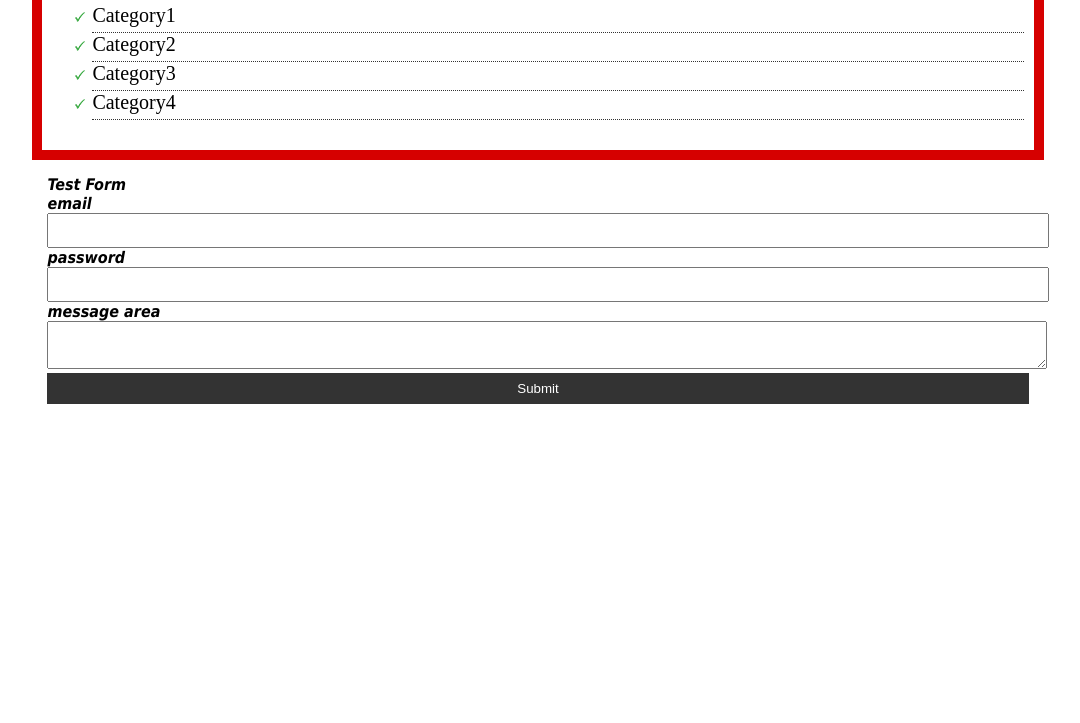
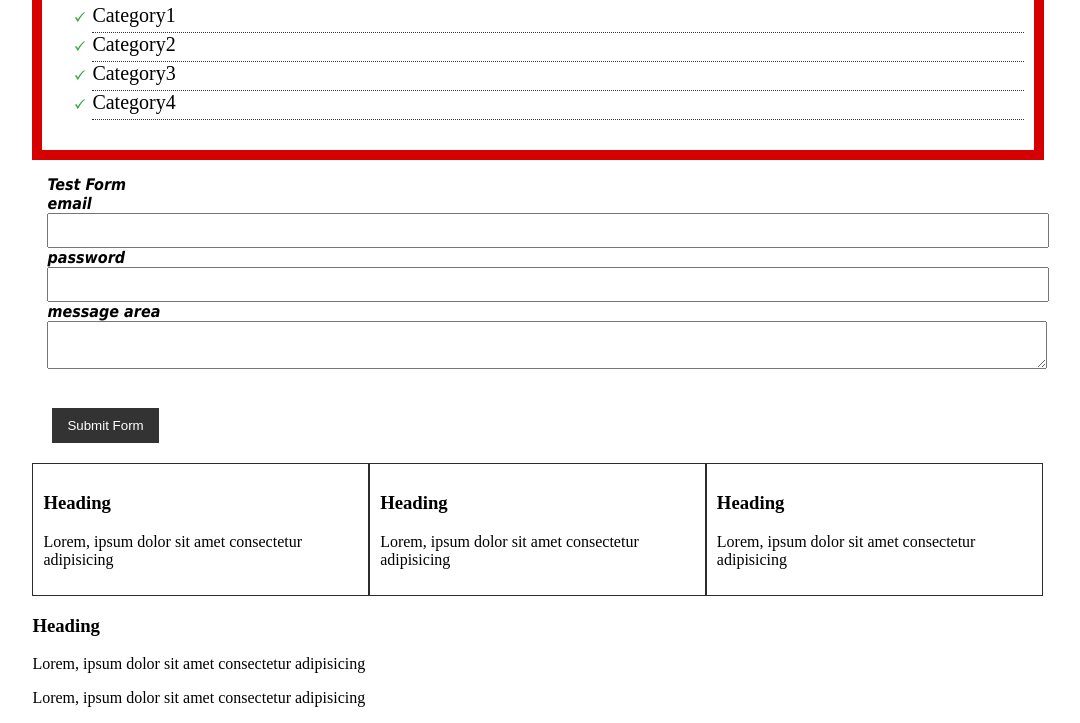
Before and after one commit to syn4/css-tutorial, a plain HTML site: page index.html in a window 1280 px wide. Shown: the part 593-1316 px from the top of the page, without its empty margins (102-1182 px from the left). Before the commit the page ends 1020 px from the top, so only its background shows below. Drawn offline with Linux system fonts and the light colour scheme.

Commit message:
deeper understanding of css

```diff
--- a/css/style.css
+++ b/css/style.css
@@ -1,15 +1,14 @@
-*//*{
+* //*{
 margin:0;
 padding:0;
 }
-*/
 
-body{
+*/ body {
 	background-color: #ffffff;
 	color: #555555;
 	font-family: Arial, Helvetica, sans-serif;
 	font-size: 12px;
-	font-weight:normal;
+	font-weight: normal;
 
 
 	/* same as above */
@@ -17,30 +16,38 @@ body{
 
 	font: normal 12 px, Arial, Helvetica, sans-serif;
 	line-height: 1.6em;
-	margin:0;
+	margin: 0;
 
 }
 
 
-a{text-decoration: none;
+a {
+	text-decoration: none;
 	color: black;
 }
-a:hover{
+
+a:hover {
 	color: red;
 }
-a:active{
+
+a:active {
 	color: green;
 }
 
-.container{
+.container {
 	width: 80%;
 	margin: auto;
 
 }
 
-.box-1{
+.clr{
+clear:both;
+
+
+}
+.box-1 {
 	background-color: #2c2c2c;
-	color:#ffffff;
+	color: #ffffff;
 
 	border-right: 5px red solid;
 	border-left: 5px red solid;
@@ -52,7 +59,7 @@ margin: auto;
 	border: 5px red solid;
 	border-width: 3px;
 	border-bottom-width: 10px;
-	border-top-style:dotted;
+	border-top-style: dotted;
 
 	border: 5px red solid;
 
@@ -62,21 +69,22 @@ margin: 20px;
 
 }
 
-.box-1 h1{
+.box-1 h1 {
 
 	font-family: Tahoma;
 	font-weight: 800;
 	font-style: italic;
 	text-decoration: underline;
-	text-transform:uppercase;
+	text-transform: uppercase;
 	color: aqua;
 	letter-spacing: 0.2mm;
 	word-spacing: 1mm;
 }
-.box-2{
+
+.box-2 {
 	border: 3px dotted #ccc;
-	padding:20px;
-	margin:20px;
+	padding: 20px;
+	margin: 20px;
 
 }
 
@@ -85,7 +93,7 @@ margin: 20px;
 
 
 
-.categories{
+.categories {
 	border: 10px rgb(214, 0, 0) solid;
 	padding: 10px;
 	margin: auto;
@@ -94,13 +102,13 @@ font-kerning: auto;
 
 }
 
-.categories h2{
+.categories h2 {
 
 	text-align: center;
 
 }
 
-.categories ul{
+.categories ul {
 
 	padding left: 20px;
 	list-style: none;
@@ -108,15 +116,14 @@ font-kerning: auto;
 
 }
 
-.categories li{
+.categories li {
 
 	padding-bottom: 5px;
 	border-bottom: dotted 1px #333;
 	list-style-image: url(../images/check.png)
-
 }
 
-.formgroup{
+.formgroup {
 	font-family: Tahoma;
 	font-weight: 800;
 	font-style: italic;
@@ -125,27 +132,54 @@ font-kerning: auto;
 
 
 }
-.formgroup label{
 
-display:block;
+.formgroup label {
+
+	display: block;
 }
 
+.button input[type="button"] {
 
-.button input[type="Submit"]{
-
-	background-color: #333;
+	background-color: grey;
 	color: #ffffff;
 	border: none;
 
+}
+
+.button:hover {
+	background: red;
+	color: #ffffff;
+
+}
+
+.button{
+
+	margin: 20px;
+	background-color: #333;
+	color: #ffffff;
+	padding: 10px 15px;
+	border: none;
 
 
 }
 
-
-
-.formgroup input, .formgroup textarea{
+.formgroup input,
+.formgroup textarea {
 
 	padding: 8px;
 	width: 100%;
 
 }
+
+.block{
+float: left;
+width: 33.3%;
+border: 1px solid#2c2c2c;
+padding: 10px;
+box-sizing: border-box;
+
+
+
+
+
+}
--- a/index.html
+++ b/index.html
@@ -53,14 +53,36 @@
 <input type="password">
 <label for="message">message area</label>
 <textarea name="" id="" cols="" rows=""></textarea>
-<div class="button" type=" Submit" value="Submit">
+</section>
+<div>
+	<input class="button" type="button" value="Submit Form">
+</div>
 
-	<input type="Submit" type="button">
+<div class="block">
+	<h3>Heading</h3>
+	<p>Lorem, ipsum dolor sit amet consectetur adipisicing</p>
+</div>
+<div class="block">
+	<h3>Heading</h3>
+	<p>Lorem, ipsum dolor sit amet consectetur adipisicing</p>
+</div>
+<div class="block">
+	<h3>Heading</h3>
+	<p>Lorem, ipsum dolor sit amet consectetur adipisicing</p>
+</div>
+
+<div class="clr">
 
 </div>
 
+<div id= "main-block">
+	<h3>Heading</h3>
+	<p>Lorem, ipsum dolor sit amet consectetur adipisicing</p>
+</div>
+<div id="sidebar">
+<p>Lorem, ipsum dolor sit amet consectetur adipisicing</p>
 
-
+</div>
 
 </body>
 </html>
```
Lines whose indentation alone changed are shown as unchanged.
